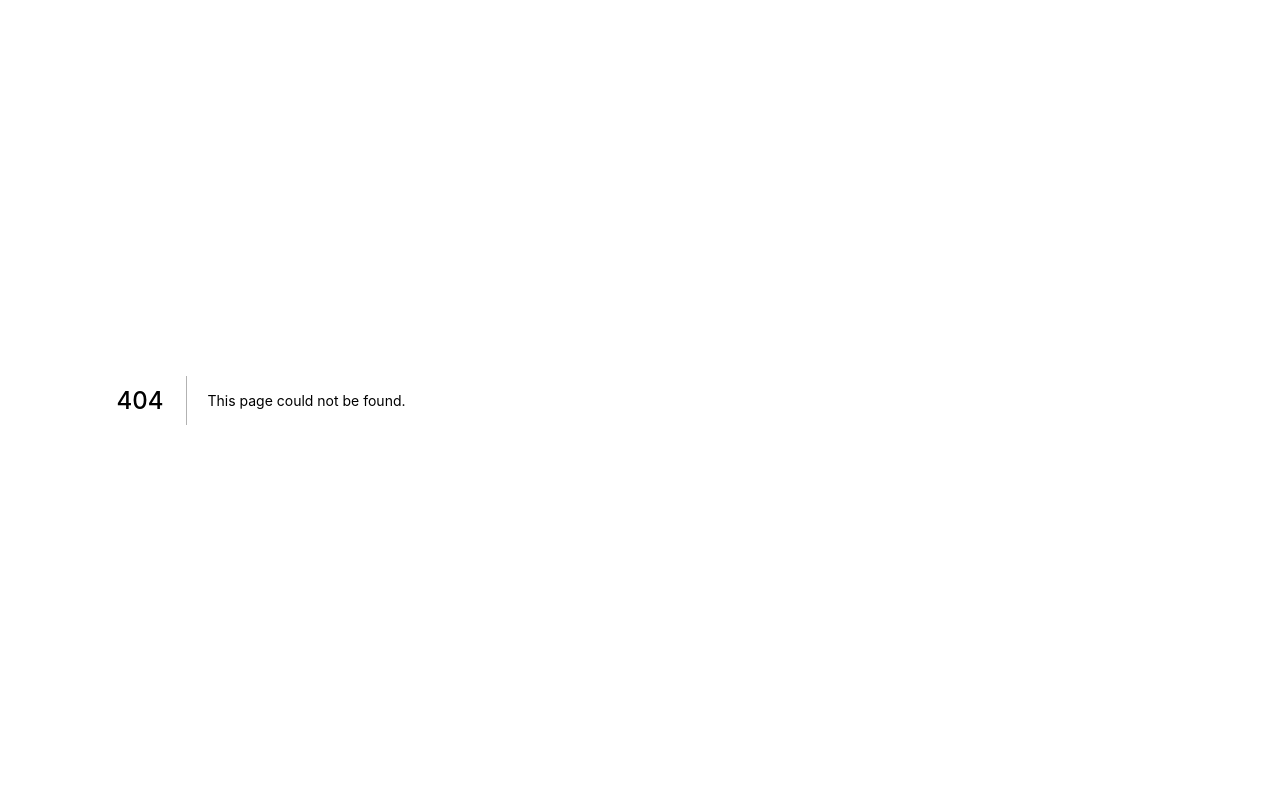
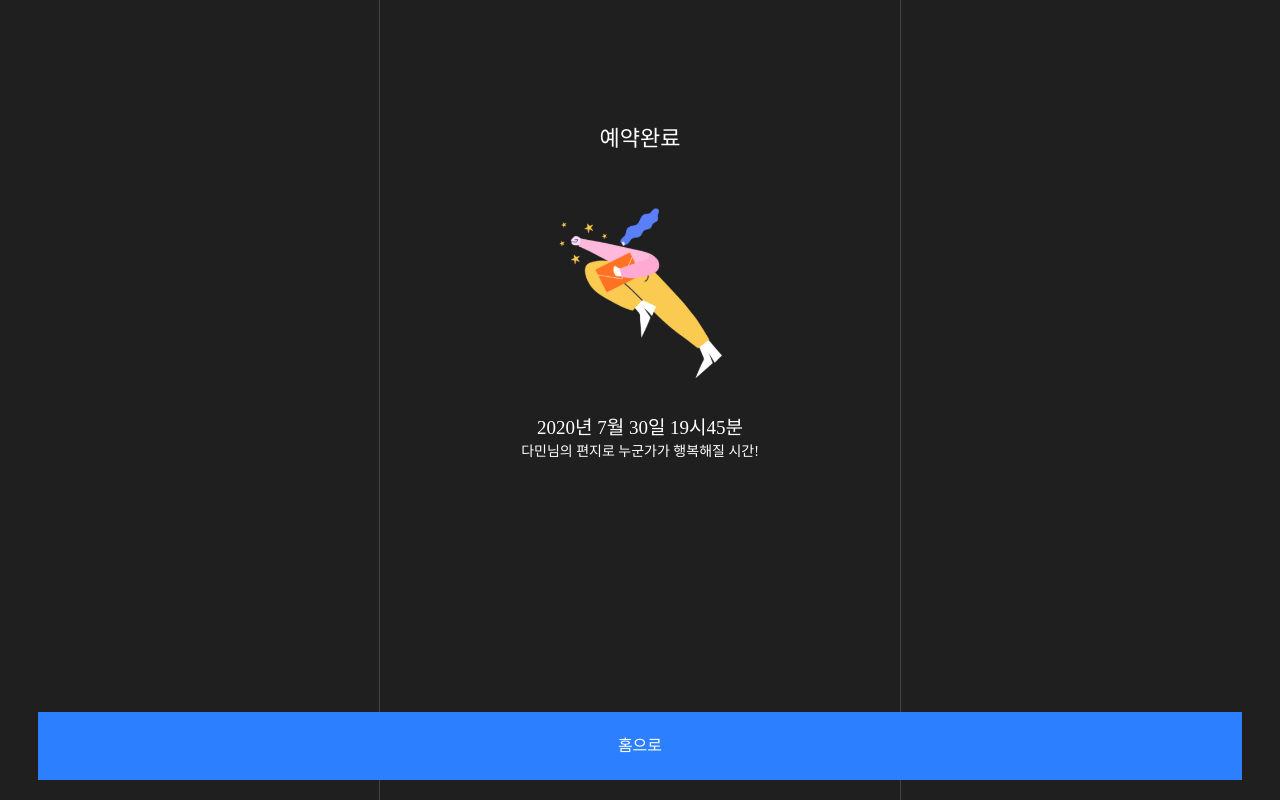
Before and after one commit to mash-up-kr/gugugugu-web, a Next.js app: page /success in a window 1280 px wide. Before the commit this address had no page. Built offline with nearby package versions, Linux system fonts and the light colour scheme.

Commit message:
feat(successPage): 메일 전송완료 페이지 마크업 작성

```diff
--- a/src/components/WriteMailHeader/index.tsx
+++ b/src/components/WriteMailHeader/index.tsx
@@ -44,7 +44,7 @@ const WriteMailHeader: React.FC = () => {
         </a>
       </Link>
       <div>{step} / 4</div>
-      <Link href="/">
+      <Link href="/success">
         <NextLink onClick={handleNextButtonClick}>{step === WriteStep.Check ? "전송" : "다음"}</NextLink>
       </Link>
     </Header>
--- a/src/features/writeMail.ts
+++ b/src/features/writeMail.ts
@@ -16,20 +16,25 @@ export interface WriteMailState {
   };
 }
 
+const initialState: WriteMailState = {
+  step: WriteStep.Receiver,
+  mailContent: {
+    [WriteStep.Receiver]: "",
+    [WriteStep.Title]: "",
+    [WriteStep.Content]: "",
+  },
+};
+
 const writeMailSlice = createSlice({
   name: "writeMail",
-  initialState: {
-    step: WriteStep.Receiver,
-    mailContent: {
-      [WriteStep.Receiver]: "",
-      [WriteStep.Title]: "",
-      [WriteStep.Content]: "",
-    },
-  },
+  initialState,
   reducers: {
     moveNextStep: (state) => {
       if (state.step !== WriteStep.Check) state.step = state.step + 1;
-      else state.step = WriteStep.Receiver;
+      else {
+        state.step = initialState.step;
+        state.mailContent = initialState.mailContent;
+      }
     },
     movePrevStep: (state) => {
       if (state.step !== WriteStep.Receiver) state.step = state.step - 1;
--- /dev/null
+++ b/src/pages/success/index.tsx
@@ -0,0 +1,65 @@
+import React from "react";
+import styled from "styled-components";
+import Link from "next/link";
+
+const SendSuccess: React.FC = () => {
+  return (
+    <Layout>
+      <Title>예약완료</Title>
+      <Img src="/sendPageLogo.png" />
+      <SendTime>2020년 7월 30일 19시45분</SendTime>
+      <Desc>다민님의 편지로 누군가가 행복해질 시간!</Desc>
+      <Link href="/">
+        <GoHomeButton>홈으로</GoHomeButton>
+      </Link>
+    </Layout>
+  );
+};
+
+const Layout = styled.main`
+  padding-top: 128px;
+
+  text-align: center;
+`;
+
+const Title = styled.h2`
+  font-size: 22px;
+`;
+
+const Img = styled.img`
+  margin-top: 58px;
+
+  width: 170px;
+`;
+
+const SendTime = styled.h3`
+  margin-top: 40px;
+
+  font-size: 19px;
+`;
+
+const Desc = styled.h3`
+  margin-top: 8px;
+
+  font-size: 14px;
+  font-weight: lighter;
+`;
+
+const GoHomeButton = styled.a`
+  display: block;
+
+  position: fixed;
+
+  bottom: 20px;
+  left: 3vw;
+
+  width: 94vw;
+  height: 68px;
+  line-height: 68px;
+
+  background-color: rgb(44, 128, 255);
+
+  text-decoration: none;
+`;
+
+export default SendSuccess;
```
Also changed, not shown: public/sendPageLogo.png (added).
